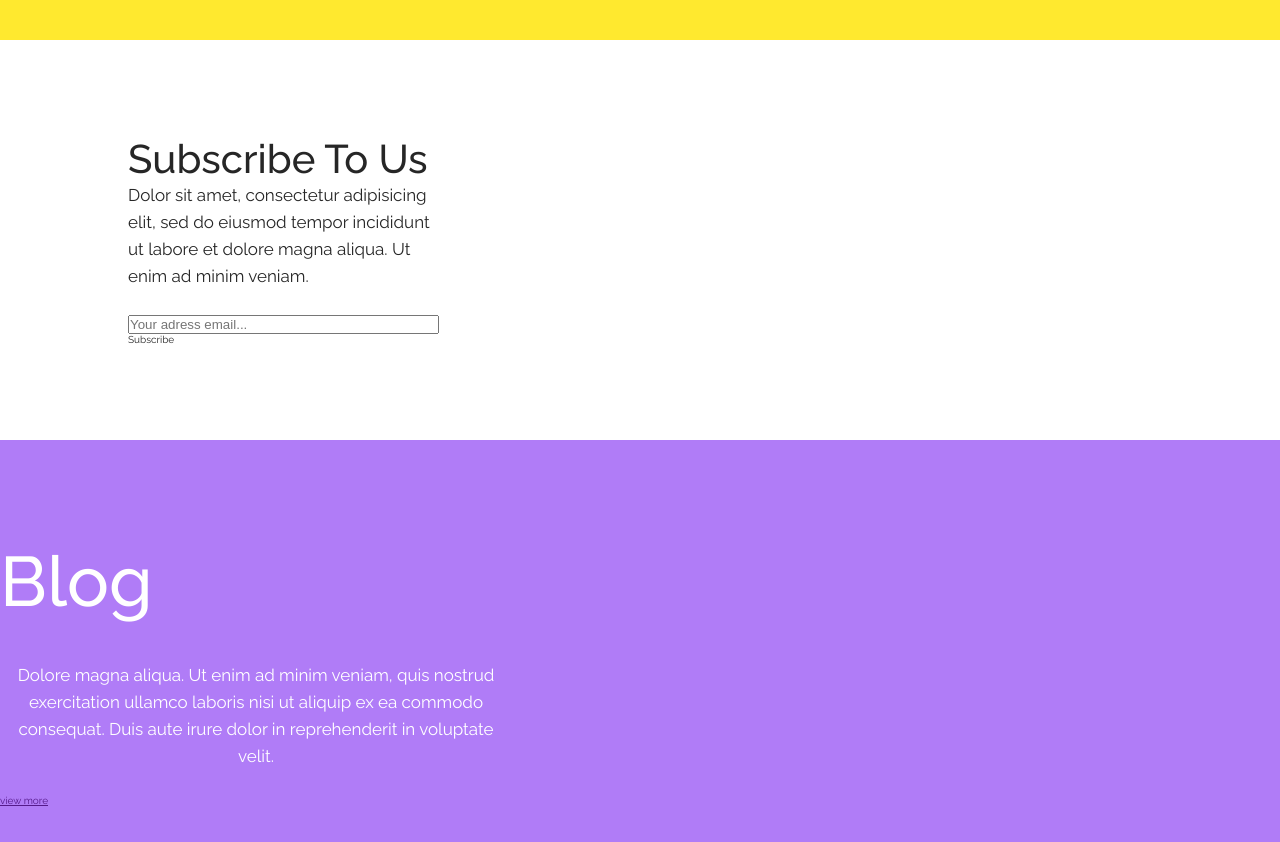
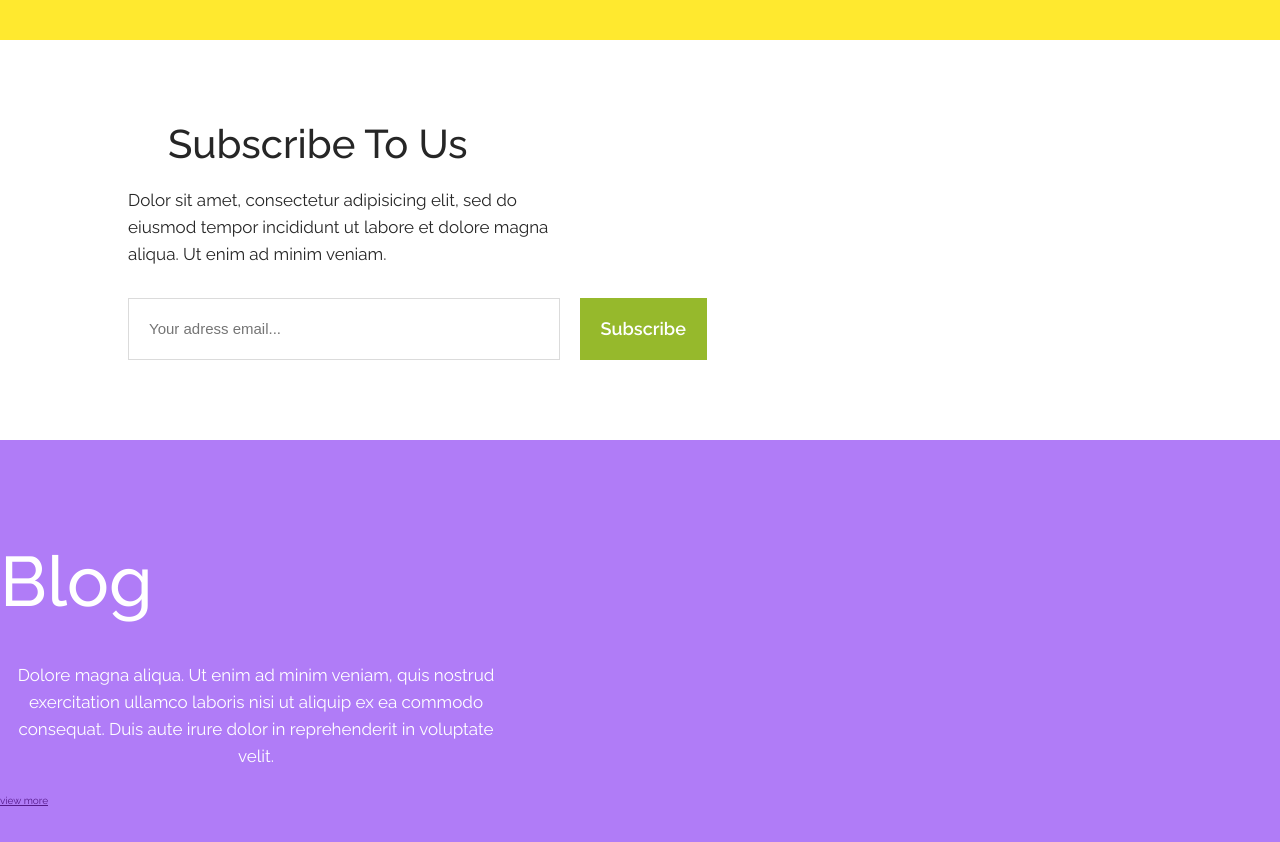
Before and after one commit to MazurMaciej/WebWeeklyDev-2, a plain HTML site: page index.html in a window 1280 px wide. Shown: the part 3720-4562 px from the top of the page. Drawn offline with Linux system fonts and the light colour scheme.

Commit message:
Subscription section ended

```diff
--- a/index.html
+++ b/index.html
@@ -100,9 +100,10 @@
                 <p>Dolor sit amet, consectetur adipisicing elit, sed do eiusmod tempor incididunt ut labore et dolore
                     magna
                     aliqua. Ut enim ad minim veniam.</p>
-                <input placeholder="Your adress email...">
-                <a>Subscribe</a>
-
+                <div class="subscribe-input-box">
+                    <input placeholder="Your adress email...">
+                    <a>Subscribe</a>
+                </div>
             </div>
         </div>
         <div class="blog">
--- a/style.css
+++ b/style.css
@@ -314,6 +314,7 @@ header img {
 .subscribe h2 {
     font-size: 4rem;
     font-weight: 500;
+    padding: 0 0 2rem 4rem;
 
 }
 
@@ -321,13 +322,42 @@ header img {
     font-size: 1.7rem;
     font-weight: 400;
     line-height: 2.7rem;
-    padding-bottom: 2.5rem;
-    width: 30%;
+    padding-bottom: 3rem;
+    width: 45%;
 }
 
 .subscribe input {
-    width: 30%;
+    border: 1px solid #dbdbdb;
+    line-height: 5rem;
+    font-size: 1.5rem;
+    font-weight: 400;
+    padding-left: 2rem;
+    width: 40%;
 }
+
+.subscribe-input-box {
+    display: flex;
+}
+
+.subscribe a {
+    background-color: #96b92c;
+    border: 1px #96b92c solid;
+    color: #fff;
+    font-size: 1.8rem;
+    font-weight: 600;
+    line-height: 5rem;
+    margin-left: 2rem;
+    padding: .5rem 2rem;
+    text-decoration: none;
+    transition: .3s;
+}
+
+.subscribe a:hover {
+background-color: #ff6033;
+border: 1px #ff6033 solid;
+color: #fff;
+}
+
 
 /* Sixth section - Blog */
 .blog {
```
